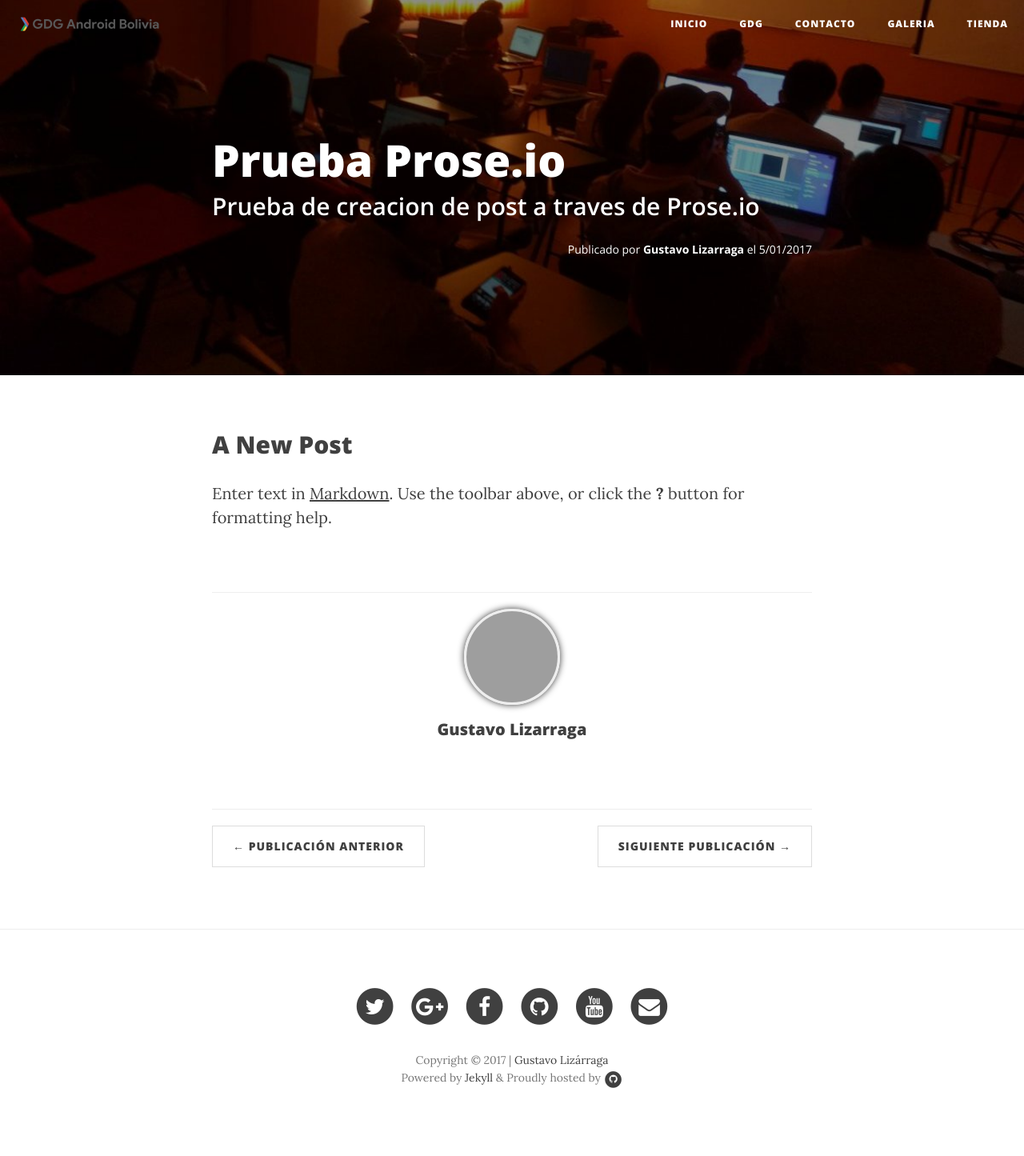
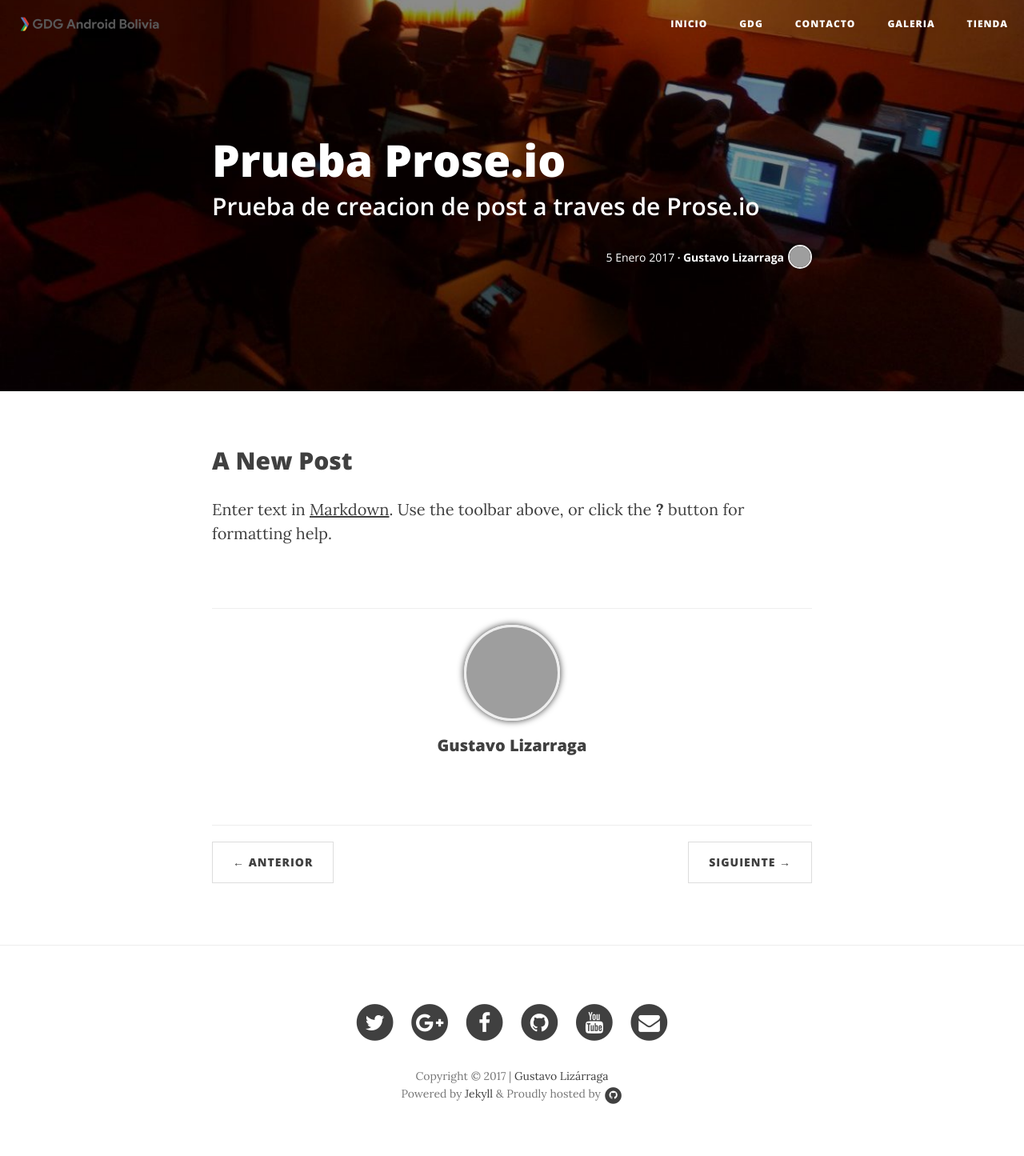
Before and after one commit to GDGAndroidBolivia/gdgandroidbolivia.github.io, a Jekyll site: the page built from _posts/2017-01-05-prueba-prose-io.markdown, in a window 1280 px wide. Shown: the whole page at 80% size. Built offline with Jekyll 4.4.1, drawn with Linux system fonts in a browser that asks for light colours; nearby versions of some CDN libraries; comment, search, counter and statistics services are not loaded; grey boxes are pictures that could not be loaded.

Commit message:
Modificacion en el autor y fecha de publicacion

```diff
--- a/_layouts/post.html
+++ b/_layouts/post.html
@@ -11,7 +11,35 @@ layout: default
                     {% if page.subtitle %}
                     <h2 class="subheading">{{ page.subtitle }}</h2>
                     {% endif %}
-                    <h3 class="text-post-date">Publicado por <b>{% if page.author %}{{ page.author }}{% else %}{{ site.title }}{% endif %}</b> el {{ page.date | date: "%-d/%m/%Y" }}</h3>
+                    <div align="right" style="width: 100%;">
+            <div style="width: auto; height: auto; float: right; margin-top: 2px">
+                <img class="image-member-index" src="{{ page.author_pic }}"/>
+            </div>
+            <div style="float: right; text-align: center; vertical-align: middle; margin-right: 5px">
+                <h5 class="text-post-index">
+                            {% assign m = page.date | date: "%-m" %}
+                            {{ page.date | date: "%-d" }}
+                            {% case m %}
+                              {% when '1' %}Enero
+                              {% when '2' %}Febrero
+                              {% when '3' %}Marzo
+                              {% when '4' %}Abril
+                              {% when '5' %}Mayo
+                              {% when '6' %}Junio
+                              {% when '7' %}Julio
+                              {% when '8' %}Agosto
+                              {% when '9' %}Septiembre
+                              {% when '10' %}Octubre
+                              {% when '11' %}Noviembre
+                              {% when '12' %}Diciembre
+                            {% endcase %}
+                            {{ page.date | date: "%Y" }}
+                            <font size="2em"><b>&middot </b></font><b>{% if page.author %}{{ page.author }}{% else %}{{ site.title }}{% endif %}  </b>
+                </h5>
+            </div>
+            <div style="display: block; margin-left: auto; margin-right: auto"></div>
+            <div style="clear: both"></div>
+        </div>
                 </div>
             </div>
         </div>
@@ -102,12 +130,12 @@ layout: default
                 <ul class="pager">
                     {% if page.previous.url %}
                     <li class="previous">
-                        <a href="{{ page.previous.url | replace: '//', '/' }}" data-toggle="tooltip" data-placement="top" title="{{page.previous.title}}">&larr; Publicación anterior</a>
+                        <a href="{{ page.previous.url | replace: '//', '/' }}" data-toggle="tooltip" data-placement="top" title="{{page.previous.title}}">&larr; Anterior</a>
                     </li>
                     {% endif %}
                     {% if page.next.url %}
                     <li class="next">
-                        <a href="{{ page.next.url | replace: '//', '/' }}" data-toggle="tooltip" data-placement="top" title="{{page.next.title}}">Siguiente publicación &rarr;</a>
+                        <a href="{{ page.next.url | replace: '//', '/' }}" data-toggle="tooltip" data-placement="top" title="{{page.next.title}}">Siguiente &rarr;</a>
                     </li>
                     {% endif %}
                 </ul>
```
